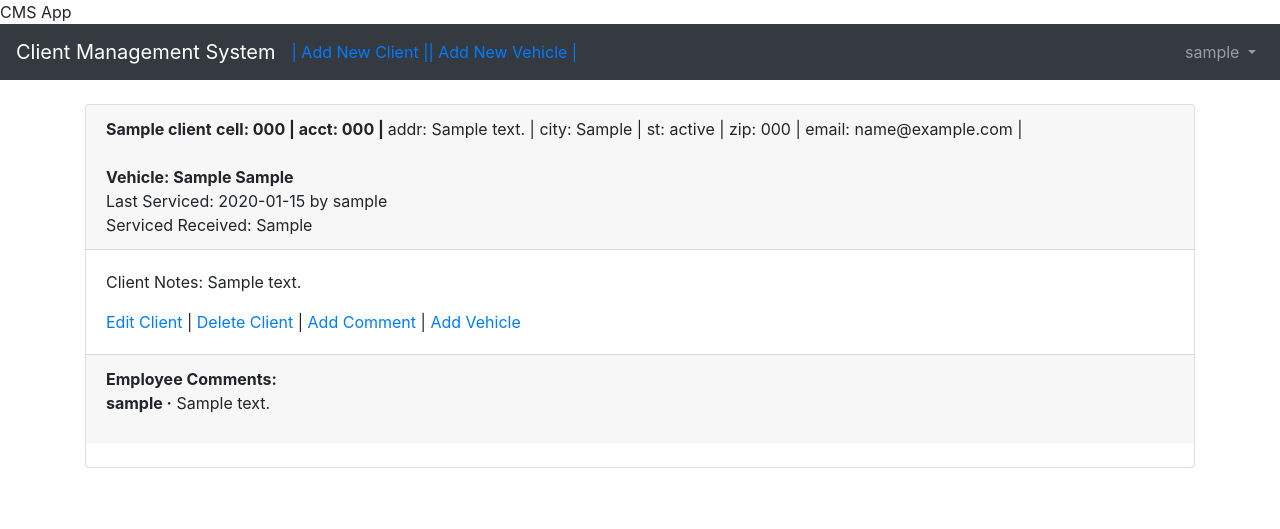
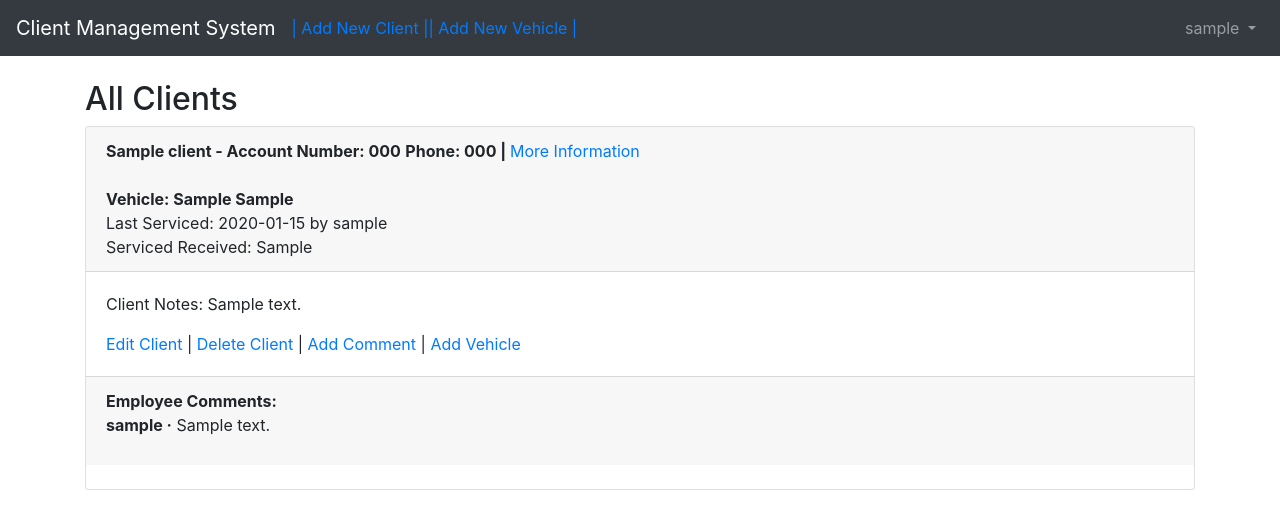
Before and after one commit to pjunius416/clientms2, a Django app: page /clients/ in a window 1280 px wide. Shown: the top 529 px of the page. Run offline with Django 3.2, Linux system fonts and the light colour scheme; a user stored in the database is signed in; tables that the repository leaves empty hold one stand-in row (values such as "Sample post"); some libraries are stand-ins or nearby versions.

Commit message:
Slight Redesign Changes

```diff
--- a/clientms/clients/models.py
+++ b/clientms/clients/models.py
@@ -31,7 +31,7 @@ class Comment(models.Model):
         on_delete=models.CASCADE,
         related_name='comments',
     )
-    comment = models.CharField(max_length=140)
+    comment = models.TextField()
     author = models.ForeignKey(
         get_user_model(),
         on_delete=models.CASCADE,
--- a/clientms/clients/templates/client_comment.html
+++ b/clientms/clients/templates/client_comment.html
@@ -1,9 +1,11 @@
 {% extends 'base.html' %}
+{% load crispy_forms_tags %}
 
 {% block content %}
     <h1>Add Comment</h1>
     <form action="" method="post">{% csrf_token %}
-      {{ form.as_p }}
+      {{ form|crispy }}
+      <br>
     <button class="btn btn-info ml-2" type="submit">Update</button>
 </form>
 {% endblock content %}
--- a/clientms/clients/templates/client_edit.html
+++ b/clientms/clients/templates/client_edit.html
@@ -1,9 +1,11 @@
 {% extends 'base.html' %}
+{% load crispy_forms_tags %}
 
 {% block content %}
-    <h1>Edit</h1>
+    <h1>Edit Client</h1>
     <form action="" method="post">{% csrf_token %}
-      {{ form.as_p }}
+      {{ form|crispy }}
+      <br>
     <button class="btn btn-info ml-2" type="submit">Update</button>
 </form>
 {% endblock content %}
--- a/clientms/clients/templates/client_new.html
+++ b/clientms/clients/templates/client_new.html
@@ -1,9 +1,11 @@
 {% extends 'base.html' %}
+{% load crispy_forms_tags %}
 
 {% block content %}
-    <h1>New Client</h1>
+    <h1>Add New Client</h1>
     <form action="" method="post">{% csrf_token %}
-      {{ form.as_p }}
+      {{ form|crispy }}
+      <br>
       <button class="btn btn-success ml-2" type="submit">Save</button>
     </form>
 {% endblock content %}
--- a/clientms/clients/views.py
+++ b/clientms/clients/views.py
@@ -1,14 +1,15 @@
-from django.contrib.auth.mixins import LoginRequiredMixin
+from django.contrib.auth.mixins import LoginRequiredMixin, PermissionRequiredMixin
 from django.views.generic.edit import UpdateView, DeleteView, CreateView
 from django.views.generic import ListView, DetailView
 from .models import Client, Comment
 from django.urls import reverse_lazy
-from django.shortcuts import get_object_or_404
 
 #ClientRelatedViews
-class ClientListView(LoginRequiredMixin, ListView):
+class ClientListView(LoginRequiredMixin, PermissionRequiredMixin, ListView):
     model = Client
     template_name = 'client_list.html'
+    permission_required = ('')
+
 
 class ClientDetailView(LoginRequiredMixin, DetailView):
     model = Client
--- a/clientms/templates/base.html
+++ b/clientms/templates/base.html
@@ -1,3 +1,5 @@
+{% load staticfiles %}
+
 <!doctype html>
 <html lang="en">
   <head>
@@ -9,7 +11,6 @@
     <!-- Bootstrap CSS -->
     <link rel="stylesheet" href="https://stackpath.bootstrapcdn.com/bootstrap/4.1.3/css/bootstrap.min.css" integrity="sha384-MCw98/SFnGE8fJT3GXwEOngsV7Zt27NXFoaoApmYm81iuXoPkFOJwJ8ERdknLPMO" crossorigin="anonymous">
 
-    <name>{% block name %}CMS App{% endblock name %}</name>
   </head>
   <body>
     <nav class="navbar navbar-expand-md navbar-dark bg-dark mb-4">
--- a/clientms/templates/client_list.html
+++ b/clientms/templates/client_list.html
@@ -3,18 +3,14 @@
 {% block title %}Clients{% endblock title %}
 
 {% block content %}
+<h2>All Clients</h2>
   {% for client in object_list %}
     <div class="card">
       <div class="card-header">
-        <span class="font-weight-bold">{{ client.name }}</span>
-        <span class="font-weight-bold">cell: {{ client.cell_phone }} | </span>
-        <span class="font-weight-bold">acct: {{ client.acct_number }} | </span>
+        <span class="font-weight-bold">{{ client.name }} - Account Number: {{ client.acct_number }}</span>
+        <span class="font-weight-bold">Phone: {{ client.cell_phone }} | </span>
+        <a href="{% url 'client_detail' client.pk %}">More Information</a>
 
-        <span class="font-muted">addr: {{ client.address }} | </span>
-        <span class="font-muted-">city: {{ client.city }} | </span>
-        <span class="font-muted">st: {{ client.state }} | </span>
-        <span class="font-muted">zip: {{ client.zipcode }} | </span>
-        <span class="font-muted">email: {{ client.email }} | </span>
         <br><br/>
         {% for vehicle in client.vehicles.all %}
         <span class="font-weight-bold">Vehicle: {{ vehicle.make }} {{ vehicle.model }} </span> <br>
--- a/clientms/templates/home.html
+++ b/clientms/templates/home.html
@@ -4,10 +4,10 @@
 
 {% block content %}
 <div class="jumbotron">
-  <h1 class="display-4">Acme Auto Client Management System</h1>
-  <p class="lead">Car Sales and Service Client Management System.</p>
+  <h1 class="display-4">Omaha Auto - Client Management System</h1>
+  <p class="lead">Car Service Client Management System.</p>
   <p class="lead">
-       <a class="btn btn-primary btn-lg" href="{% url 'client_list' %}" role="button">View All Clients</a>
+    <a class="btn btn-primary btn-lg" href="{% url 'client_list' %}" role="button">View All Clients</a>
   </p>
   <p class="lead">
     <a class="btn btn-primary btn-lg" href="{% url 'vehicle_list' %}" role="button">View All Vehicles</a>
--- a/clientms/vehicles/models.py
+++ b/clientms/vehicles/models.py
@@ -15,7 +15,7 @@ class VehicleInformation(models.Model):
     vin_number = models.CharField(max_length=17,blank=True, null=True, default='')
     date_purchased = models.CharField(max_length=17,blank=True, null=True, default='')
     date_last_serviced = models.CharField(max_length=17,blank=True, null=True, default='')
-    service_received = models.CharField(max_length=300,blank=True, null=True, default='')
+    service_received = models.TextField()
     serviced_by = models.ForeignKey(
         get_user_model(),
         on_delete=models.CASCADE,
--- a/clientms/vehicles/templates/vehicle_edit.html
+++ b/clientms/vehicles/templates/vehicle_edit.html
@@ -1,9 +1,11 @@
 {% extends 'base.html' %}
+{% load crispy_forms_tags %}
 
 {% block content %}
     <h1>Edit</h1>
     <form action="" method="post">{% csrf_token %}
-      {{ form.as_p }}
+      {{ form|crispy }}
+      <br>
     <button class="btn btn-info ml-2" type="submit">Update</button>
 </form>
 {% endblock content %}
--- a/clientms/vehicles/templates/vehicle_new.html
+++ b/clientms/vehicles/templates/vehicle_new.html
@@ -1,9 +1,11 @@
 {% extends 'base.html' %}
+{% load crispy_forms_tags %}
 
 {% block content %}
     <h1>New Vehicle</h1>
     <form action="" method="post">{% csrf_token %}
-      {{ form.as_p }}
+      {{ form|crispy }}
+      <br>
       <button class="btn btn-success ml-2" type="submit">Save</button>
     </form>
 {% endblock content %}
```
Also changed, not shown: clientms/clients/templates/client_detail.html (+8 -3 lines), clientms/clients/migrations/0007_auto_20210912_1428.py (added), clientms/vehicles/migrations/0004_auto_20210912_1428.py (added).
